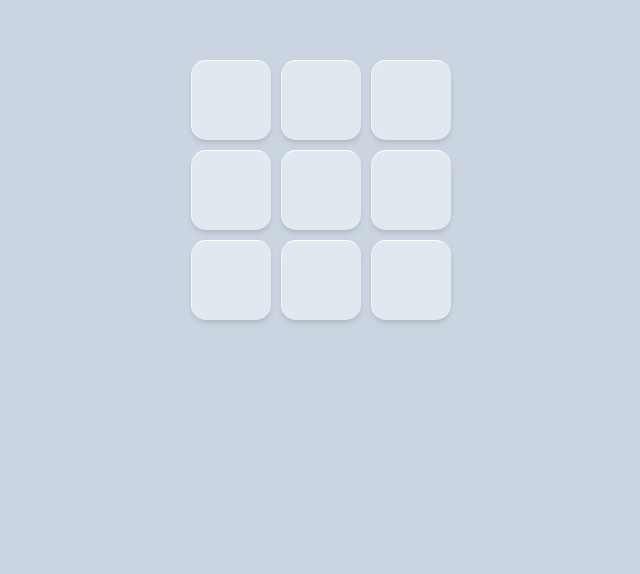
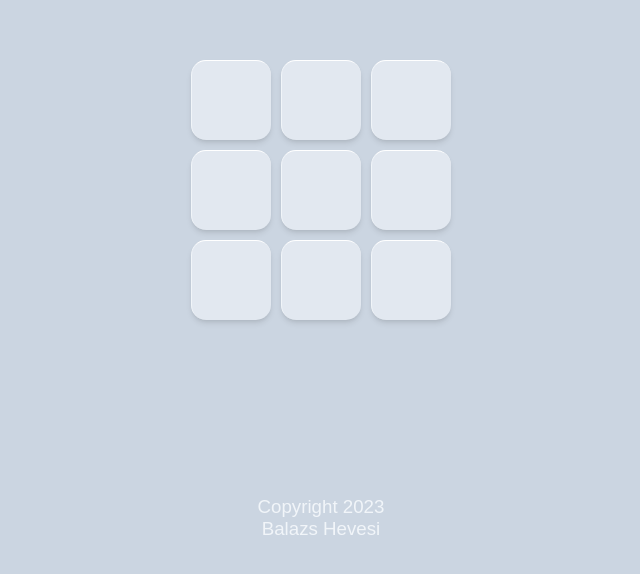
Before and after one commit to Balazs-topg/TicTacToe, a plain HTML site: page index.html in a window 1280 px wide. Shown: the part 210-784 px from the top of the page, without its empty margins (319-959 px from the left). Drawn offline with nearby package versions, Linux system fonts and the light colour scheme.

Commit message:
Add copyright disclaimer

```diff
--- a/index.html
+++ b/index.html
@@ -35,6 +35,7 @@
         <div class="square 8"></div>
         <div class="square 9"></div>
       </div>
+      <h3 class="copyright">Copyright 2023<br>Balazs Hevesi</h3>
     </div>
   </body>
 </html>
--- a/style.sass
+++ b/style.sass
@@ -103,3 +103,10 @@ h2
 
         .grow
             transform: scale(1)
+
+.copyright
+    position: fixed
+    bottom: 50px
+    color: var(--slate-100)
+    text-align: center
+    font-weight: 400
```
Also changed, not shown: style.css, 1 other file.
